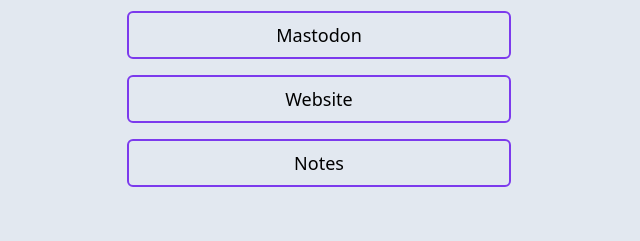
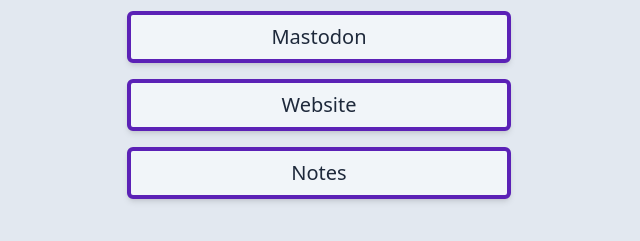
Before and after one commit to caro401/links, an Astro site: page / in a window 1280 px wide. Shown: the part 97-338 px from the top of the page, without its empty margins (321-961 px from the left). Built offline with nearby package versions, Linux system fonts and the light colour scheme; Astro itself is replaced by a stand-in of ours; a web font is replaced by a local one.

Commit message:
some styling

```diff
--- a/src/components/Links.svelte
+++ b/src/components/Links.svelte
@@ -24,12 +24,14 @@
 
 <style lang="postcss">
   p {
-    @apply block border-violet-600 border-2 rounded-md p-2 text-lg focus:bg-white hover:bg-white;
+    @apply  shadow-md p-2 transition-all text-xl duration-500 border-4 border-violet-800 rounded-md bg-slate-100;
+    @apply  hover:transition-all hover:bg-slate-50 focus:bg-slate-50 hover:shadow-xl focus:shadow-xl;
   }
+
   :global(.stats) {
-    @apply text-sm text-violet-400 block;
+    @apply text-sm text-violet-800 block;
   }
   nav {
-    @apply flex flex-col gap-4 max-w-md w-96 mx-auto;
+    @apply flex flex-col gap-4 max-w-prose w-96 mx-auto text-slate-800;
   }
 </style>
```
